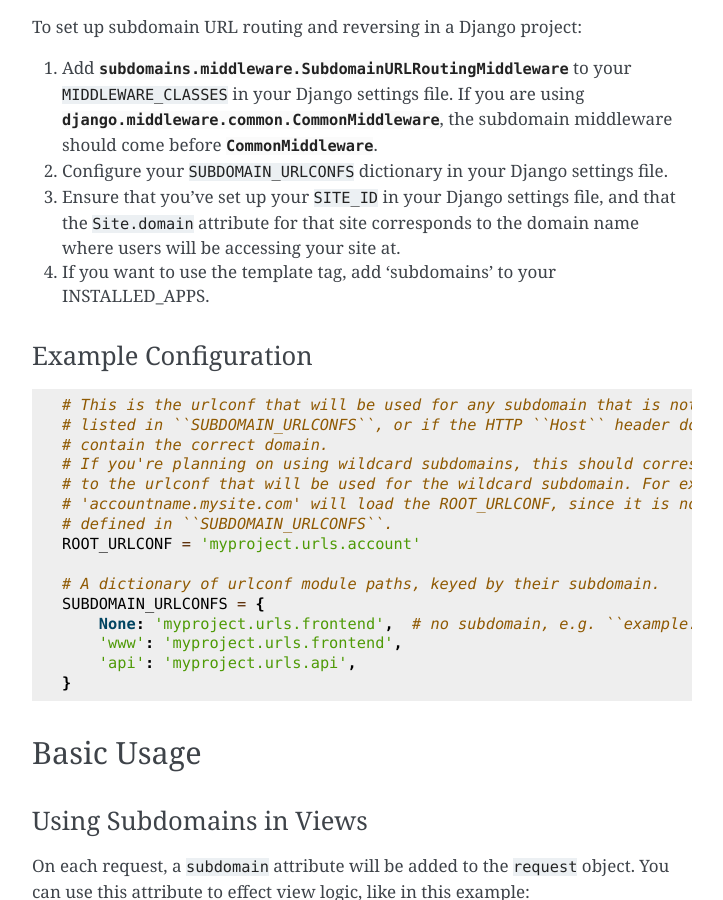
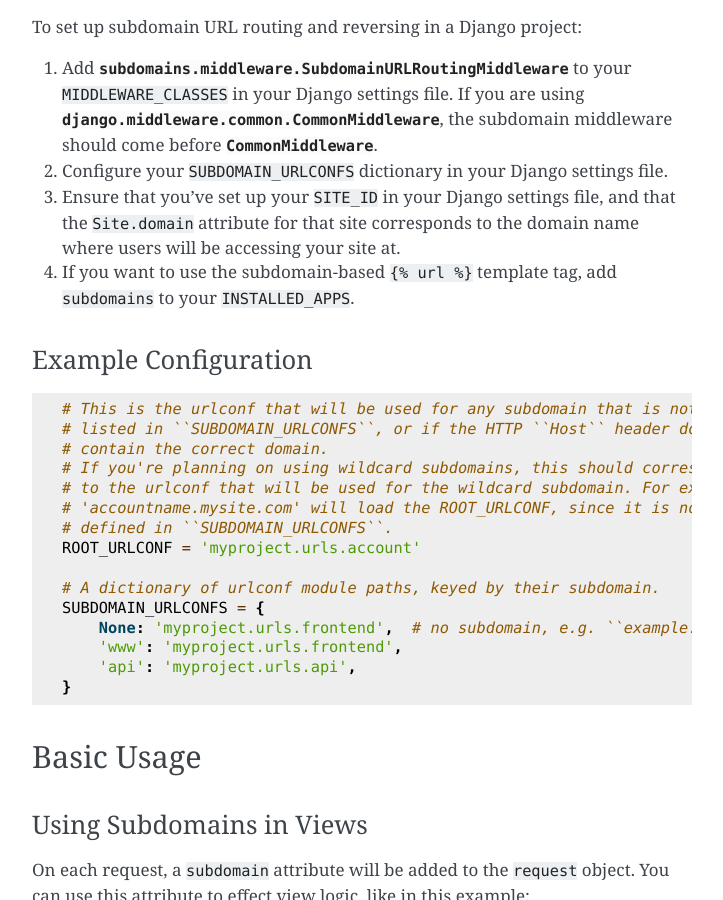
Before and after one commit to tkaemming/django-subdomains, a Sphinx documentation site: the page built from docs/index.rst, in a window 1280 px wide and 900 px high, scrolled down 637 px. Shown: the whole window, without its empty margins (388-1111 px from the left). Built offline with Sphinx 7.4.7, drawn with Linux system fonts in a browser that asks for light colours; the version number could not be read and is left out.

Commit message:
Documentatation touchup

```diff
--- a/docs/index.rst
+++ b/docs/index.rst
@@ -37,7 +37,8 @@
 3. Ensure that you've set up your ``SITE_ID`` in your Django settings file,
    and that the ``Site.domain`` attribute for that site corresponds to the
    domain name where users will be accessing your site at.
-4. If you want to use the template tag, add 'subdomains' to your INSTALLED_APPS.
+4. If you want to use the subdomain-based ``{% url %}`` template tag, add
+   ``subdomains`` to your ``INSTALLED_APPS``.
 
 Example Configuration
 ~~~~~~~~~~~~~~~~~~~~~
```
